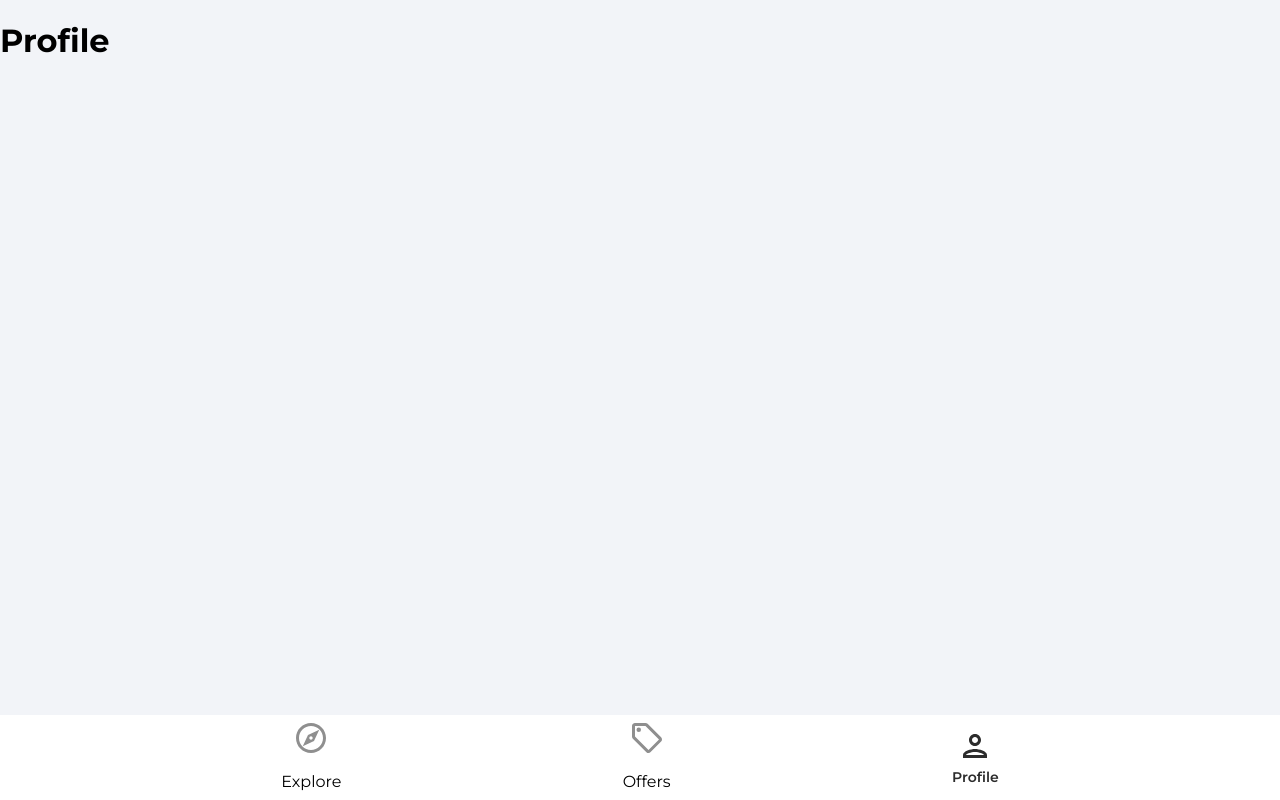
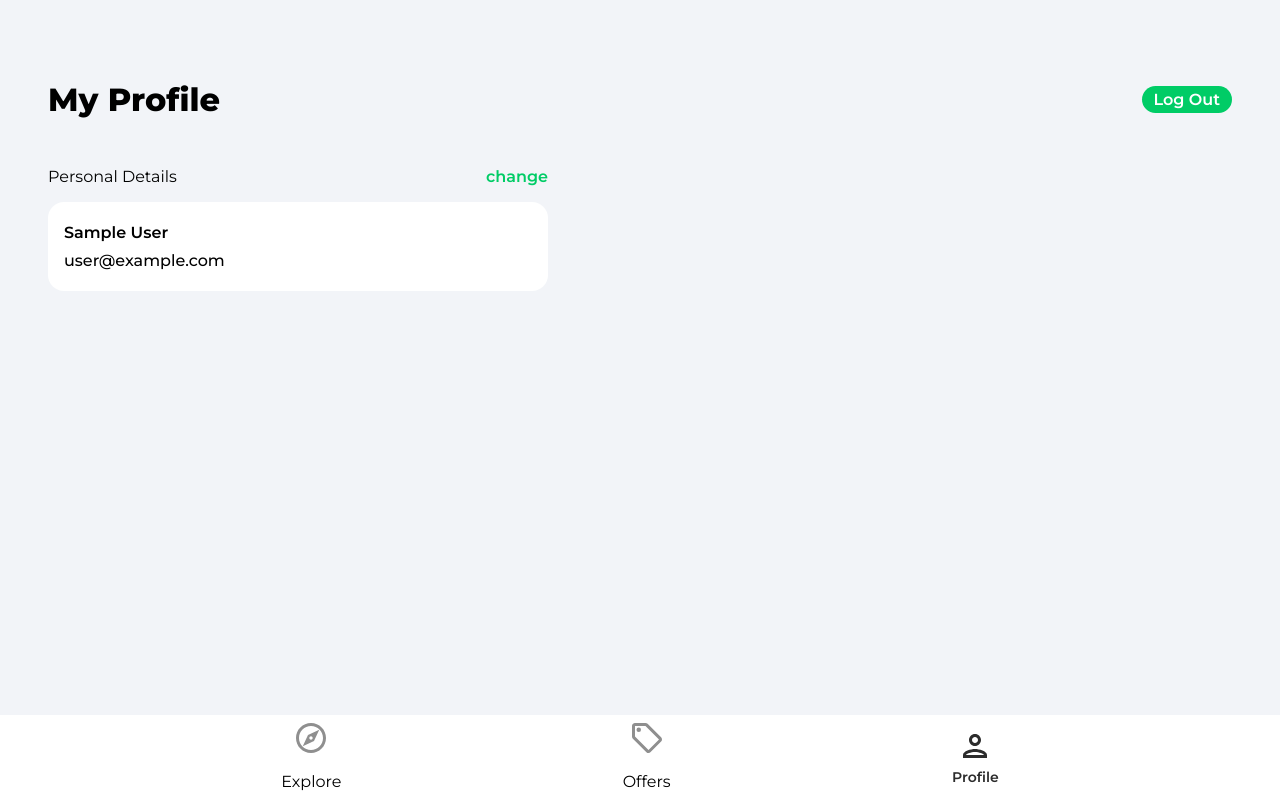
Before and after one commit to Dikshant09/house-marketplace, a React (Create React App) app: page /profile in a window 1280 px wide. Built offline with nearby package versions, Linux system fonts and the light colour scheme; no server answers; sample sign-in values are in the browser's storage; the HTML template or start-up script is replaced by a standard one.

Commit message:
Authentication is all set : normal + google OAuth

```diff
--- a/package.json
+++ b/package.json
@@ -11,6 +11,7 @@
     "react-dom": "^18.2.0",
     "react-router-dom": "^6.3.0",
     "react-scripts": "5.0.1",
+    "react-toastify": "^9.0.5",
     "web-vitals": "^2.1.4"
   },
   "scripts": {
--- a/src/App.js
+++ b/src/App.js
@@ -1,25 +1,31 @@
 import { BrowserRouter as Router, Routes, Route } from "react-router-dom";
 import Navbar from "./components/Navbar";
+import PrivateRoute from "./components/PrivateRoute";
 import Explore from "./pages/Explore";
 import ForgotPassword from "./pages/ForgotPassword";
 import Offers from "./pages/Offers";
 import Profile from "./pages/Profile";
 import SignIn from "./pages/SignIn";
 import SignUp from "./pages/SignUp";
-
+import { ToastContainer } from 'react-toastify';
+import 'react-toastify/dist/ReactToastify.css';
 
 function App() {
   return (
     <Router>
       <Navbar />
       <Routes>
-        <Route path='/' element = { <Explore />} />
-        <Route path='/offers' element = { <Offers />} />
-        <Route path='/profile' element = { <Profile />} />
-        <Route path='/sign-in' element = { <SignIn />} />
-        <Route path='/sign-up' element = { <SignUp />} />
-        <Route path='/forgot-password' element = { <ForgotPassword />} />
+        <Route path='/' element={<Explore />} />
+        <Route path='/offers' element={<Offers />} />
+        <Route path='/profile' element={<PrivateRoute />} >
+          <Route path='/profile' element={<Profile />} />
+        </Route>
+
+        <Route path='/sign-in' element={<SignIn />} />
+        <Route path='/sign-up' element={<SignUp />} />
+        <Route path='/forgot-password' element={<ForgotPassword />} />
       </Routes>
+      <ToastContainer />
     </Router>
   );
 }
--- /dev/null
+++ b/src/components/PrivateRoute.jsx
@@ -0,0 +1,17 @@
+import { Navigate, Outlet } from "react-router-dom";
+import { getAuth } from 'firebase/auth';
+import { useAuthStatus } from '../hooks/useAuthStatus.js';
+import Spinner from "./Spinner.jsx";
+
+const PrivateRoute = () => {
+  const { loggedIn, checkingStatus } = useAuthStatus();
+
+  if(checkingStatus){
+    return <Spinner />
+  }
+
+  // Rendering child component if loggedIn is true.. Here child is Profile component...
+  return loggedIn ? <Outlet /> : <Navigate to='/sign-in' />;
+};
+
+export default PrivateRoute;
--- /dev/null
+++ b/src/components/Spinner.jsx
@@ -0,0 +1,11 @@
+import React from 'react'
+
+const Spinner = () => {
+  return (
+    <div className='loadingSpinnerContainer'>
+        <div className="loadingSpinner"></div>
+    </div>
+  )
+}
+
+export default Spinner;
--- /dev/null
+++ b/src/hooks/useAuthStatus.js
@@ -0,0 +1,25 @@
+import { useEffect, useState, useRef } from 'react';
+import { getAuth, onAuthStateChanged } from 'firebase/auth';
+
+export const useAuthStatus = () => {
+    const isMounted = useRef(true);
+    const [loggedIn, setLoggedIn] = useState(false);
+    const [checkingStatus, setCheckingStatus] = useState(true);
+
+    useEffect(() => {
+        if(isMounted){
+            const auth = getAuth();
+            onAuthStateChanged(auth, (user) => {
+                if(user){
+                    setLoggedIn(true);
+                }
+                setCheckingStatus(false);
+            });
+        }
+
+        return () => {
+            isMounted.current = false;
+        }
+    }, [isMounted])
+    return {loggedIn, checkingStatus};
+}
--- a/src/pages/Profile.jsx
+++ b/src/pages/Profile.jsx
@@ -1,9 +1,108 @@
-import React from 'react'
+import { useEffect, useState } from "react";
+import { getAuth, updateProfile } from "firebase/auth";
+import { useNavigate } from "react-router-dom";
+import { updateDoc, doc } from "firebase/firestore";
+import { db } from "../firebase.config";
+import { toast } from 'react-toastify';
 
 const Profile = () => {
+  const auth = getAuth();
+  const navigate = useNavigate();
+
+  const [changeDetails, setChangeDetails] = useState(false);
+
+  const [formData, setFormData] = useState({
+    name: auth.currentUser.displayName,
+    email: auth.currentUser.email,
+  });
+
+  const { name, email } = formData;
+
+  const handleLogOut = (e) => {
+    e.preventDefault();
+
+    auth.signOut();
+
+    navigate("/");
+  };
+
+  const onSubmit = async (e) => {
+    try{
+      // Updating the name if it's really changed...
+      if(auth.currentUser.displayName !== name){
+        await updateProfile(auth.currentUser, {
+          displayName: name
+        })
+
+        // Update in firestore : passing database, collection name, userID
+        const userRef = doc(db, 'users', auth.currentUser.uid);
+        await updateDoc(userRef, {
+          name: name
+        })
+        toast.success("Profile updated successfully");
+      }
+    }catch(error){
+      console.log(error);
+      toast.error("Couldn't update profile");
+    }
+  };
+
+  const handleChange = (e) => {
+    const { name, value } = e.target;
+
+    setFormData((prevState) => ({
+      ...prevState,
+      [name] : value
+    }))
+  }
+
   return (
-    <h1>Profile</h1>
-  )
-}
+    <div className="profile">
+      <header className="profileHeader">
+        <p className="pageHeader">My Profile</p>
+        <button type="button" className="logOut" onClick={handleLogOut}>
+          Log Out
+        </button>
+      </header>
+      <main>
+        <div className="profileDetailsHeader">
+          <p className="profileDetailsText">Personal Details</p>
+          <p
+            className="changePersonalDetails"
+            onClick={() => {
+              changeDetails && onSubmit();
+              setChangeDetails((prevState) => !prevState);
+            }}
+          >
+            {changeDetails ? "done" : "change"}
+          </p>
+        </div>
+
+        <div className="profileCard">
+          <input
+            type="text"
+            name="name"
+            className={!changeDetails ? "profileName" : "profileNameActive"}
+            disabled={!changeDetails}
+            value={name}
+            onChange= {handleChange}
+          />
+          <input
+            type="text"
+            name="email"
+            className= "profileEmail"
+            disabled
+            value={email}
+
+            // className={!changeDetails ? "profileEmail" : "profileEmailActive"}
+            // disabled={!changeDetails}
+            // value={email}
+            // onChange= {handleChange}
+          />
+        </div>
+      </main>
+    </div>
+  );
+};
 
 export default Profile;
--- a/src/pages/SignIn.jsx
+++ b/src/pages/SignIn.jsx
@@ -2,6 +2,8 @@ import { useState } from "react";
 import { Link, useNavigate } from "react-router-dom";
 import { ReactComponent as ArrowRightIcon } from "../assets/svg/keyboardArrowRightIcon.svg";
 import visibilityIcon from "../assets/svg/visibilityIcon.svg";
+import { getAuth, signInWithEmailAndPassword } from "firebase/auth";
+import { toast } from 'react-toastify';
 
 const SignIn = () => {
   const [showPassword, setShowPassword] = useState(false);
@@ -16,13 +18,34 @@ const SignIn = () => {
   const navigate = useNavigate();
 
   const handleChange = (e) => {
-    const {name, value} = e.target;
+    const { name, value } = e.target;
 
     setFormData((prevState) => ({
       ...prevState,
-      [name]: value
+      [name]: value,
     }));
+  };
 
+  const handleSubmit = async (e) => {
+    e.preventDefault();
+
+    try {
+      const auth = getAuth();
+
+      const userCredential = await signInWithEmailAndPassword(
+        auth,
+        email,
+        password
+      );
+
+      const user = userCredential.user;
+      if (user) {
+        toast.success('Signed In Successfully');
+        navigate("/");
+      }
+    } catch (error) {
+      toast.error('Bad User Credentials');
+    }
   };
 
   return (
@@ -32,7 +55,7 @@ const SignIn = () => {
           <p className="pageHeader">Welcome Back!</p>
         </header>
         <main>
-          <form>
+          <form onSubmit={handleSubmit}>
             <input
               type="email"
               className="emailInput"
@@ -71,7 +94,9 @@ const SignIn = () => {
             </div>
           </form>
           {/* Google OAuth Component */}
-          <Link to="/sign-up" className="registerLink">Sign Up Instead</Link>
+          <Link to="/sign-up" className="registerLink">
+            Sign Up Instead
+          </Link>
         </main>
       </div>
     </>
--- a/src/pages/SignUp.jsx
+++ b/src/pages/SignUp.jsx
@@ -2,6 +2,15 @@ import { useState } from "react";
 import { Link, useNavigate } from "react-router-dom";
 import { ReactComponent as ArrowRightIcon } from "../assets/svg/keyboardArrowRightIcon.svg";
 import visibilityIcon from "../assets/svg/visibilityIcon.svg";
+import {
+  getAuth,
+  createUserWithEmailAndPassword,
+  updateProfile,
+  updateCurrentUser,
+} from "firebase/auth";
+import {setDoc, doc, serverTimestamp } from 'firebase/firestore';
+import { db } from "../firebase.config";
+import { toast } from 'react-toastify';
 
 const SignUp = () => {
   const [showPassword, setShowPassword] = useState(false);
@@ -17,13 +26,42 @@ const SignUp = () => {
   const navigate = useNavigate();
 
   const handleChange = (e) => {
-    const {name, value} = e.target;
+    const { name, value } = e.target;
 
     setFormData((prevState) => ({
       ...prevState,
-      [name]: value
+      [name]: value,
     }));
+  };
 
+  const handleSubmit = async (e) => {
+    e.preventDefault();
+
+    try {
+      const auth = getAuth();
+
+      const userCredential = await createUserWithEmailAndPassword(
+        auth,
+        email,
+        password
+      );
+
+      const user = userCredential.user;
+
+      updateProfile(auth.currentUser, {
+        displayName: name,
+      });
+
+      const formDataCopy = {...formData};
+      delete formDataCopy.password
+      formDataCopy.timestamp = serverTimestamp();
+
+      await setDoc(doc(db, 'users', user.uid), formDataCopy);
+      toast.success('Signed Up Successfully');
+      navigate("/");
+    } catch (error) {
+      toast.error('Something went wrong with registeration');
+    }
   };
 
   return (
@@ -33,7 +71,7 @@ const SignUp = () => {
           <p className="pageHeader">Welcome Back!</p>
         </header>
         <main>
-          <form>
+          <form onSubmit={handleSubmit}>
             <input
               type="text"
               className="nameInput"
@@ -80,7 +118,9 @@ const SignUp = () => {
             </div>
           </form>
           {/* Google OAuth Component */}
-          <Link to="/sign-in" className="registerLink">Sign In Instead</Link>
+          <Link to="/sign-in" className="registerLink">
+            Sign In Instead
+          </Link>
         </main>
       </div>
     </>
```
Also changed, not shown: 1 other file (tests, documents, lock files or other folders).
